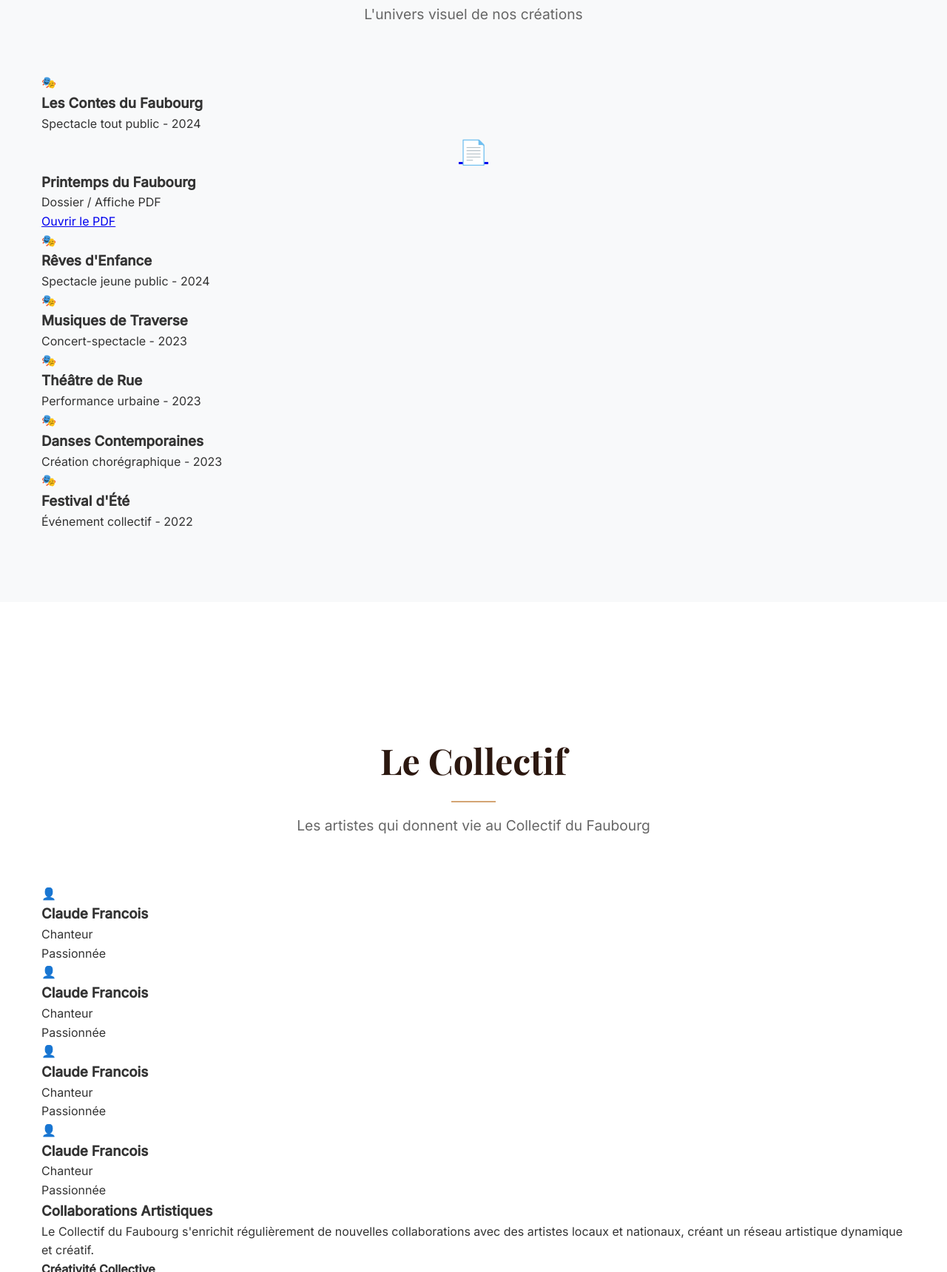
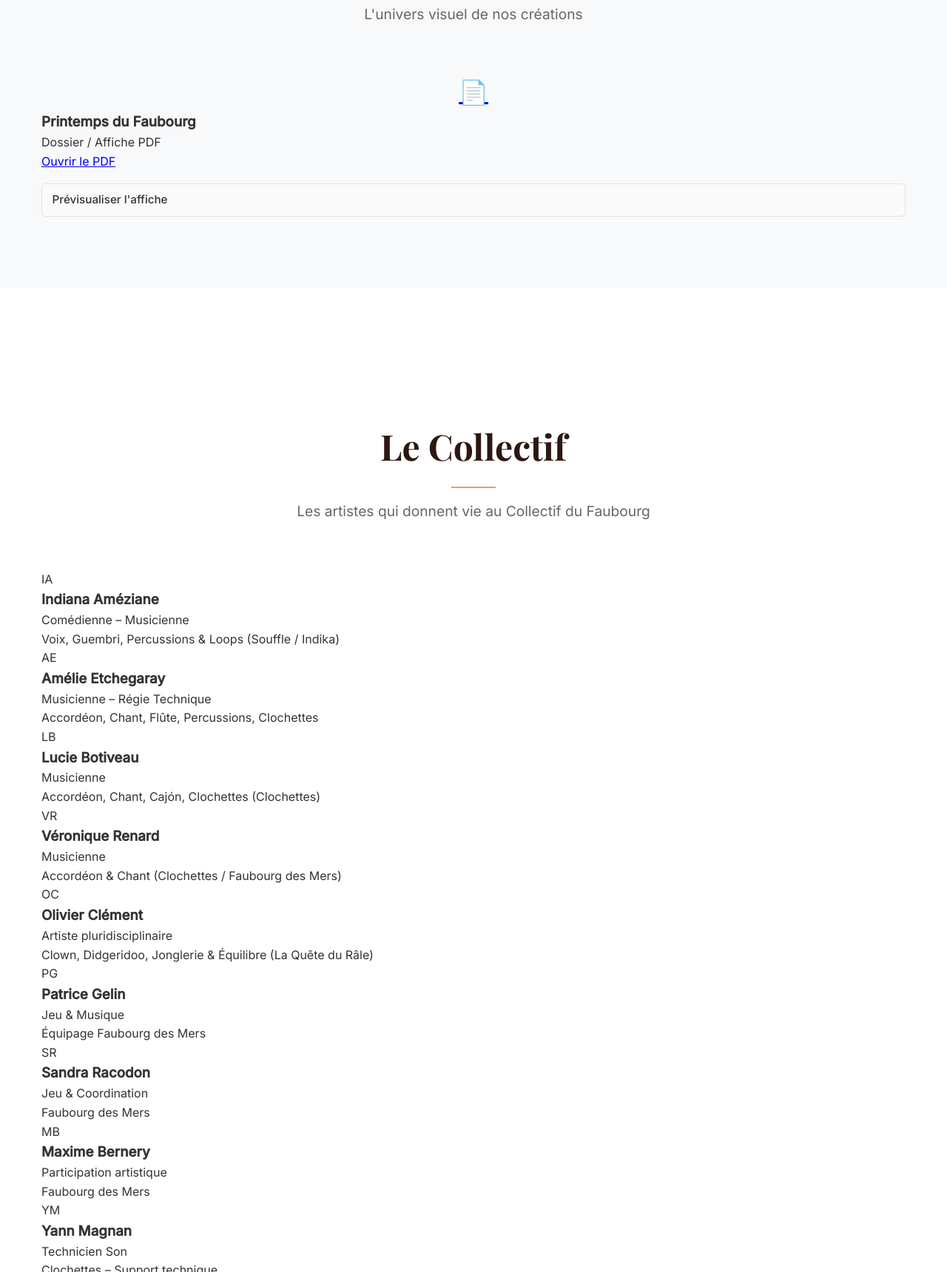
Before and after one commit to Maniok19/collectiffaubourg, a plain HTML site: page frontend/ensemble.html in a window 1280 px wide. Shown: the part 1080-2800 px from the top of the page at 74% size. Drawn offline with nearby package versions, Linux system fonts and the light colour scheme.

Commit message:
Remove logo text from multiple HTML files and add PDF preview styles in styles.css for improved layout and functionality

```diff
--- a/frontend/ensemble.html
+++ b/frontend/ensemble.html
@@ -10,20 +10,15 @@
 </head>
 <body data-page="ensemble">
 <a href="#main-content" class="skip-link">Aller au contenu</a>
-    <!-- Header with artistic navigation -->
 <header class="header">
     <div class="container">
         <a href="index.html" class="logo">
             <img src="public/la_cie_du_faubourg_3_br.gif" alt="Logo" class="logo-image">
         </a>
-
         <nav class="nav">
             <button class="nav-toggle" aria-label="Toggle navigation">
-                    <span></span>
-                    <span></span>
-                    <span></span>
+                <span></span><span></span><span></span>
             </button>
-
             <ul class="nav-list">
                 <li><a href="index.html" class="nav-link">Le Faubourg</a></li>
                 <li><a href="spectacles.html" class="nav-link">Spectacles</a></li>
@@ -36,7 +31,6 @@
     </div>
 </header>
 
-    <!-- Main Content -->
 <main class="main" id="main-content" tabindex="-1">
     <!-- Événements Ponctuels Section -->
     <section id="evenements-ponctuels" class="section section-evenements page-section">
@@ -46,13 +40,10 @@
                 <div class="section-ornament"></div>
                 <p class="section-subtitle">Nos créations et participations exceptionnelles</p>
             </div>
-
             <div class="evenements-grid">
                 <div class="evenement-item">
                     <div class="evenement-date">
-                            <span class="date-day">15</span>
-                            <span class="date-month">Mars</span>
-                            <span class="date-year">2025</span>
+                        <span class="date-day">15</span><span class="date-month">Mars</span><span class="date-year">2025</span>
                     </div>
                     <div class="evenement-content">
                         <h3>Festival de Théâtre de Rue</h3>
@@ -60,12 +51,9 @@
                         <p class="evenement-description">Performance interactive avec le public autour des contes traditionnels revisités.</p>
                     </div>
                 </div>
-
                 <div class="evenement-item">
                     <div class="evenement-date">
-                            <span class="date-day">22</span>
-                            <span class="date-month">Avril</span>
-                            <span class="date-year">2025</span>
+                        <span class="date-day">22</span><span class="date-month">Avril</span><span class="date-year">2025</span>
                     </div>
                     <div class="evenement-content">
                         <h3>Nuit des Musées</h3>
@@ -73,12 +61,9 @@
                         <p class="evenement-description">Création spéciale mêlant théâtre et arts visuels en dialogue avec les œuvres exposées.</p>
                     </div>
                 </div>
-
                 <div class="evenement-item">
                     <div class="evenement-date">
-                            <span class="date-day">10</span>
-                            <span class="date-month">Juin</span>
-                            <span class="date-year">2025</span>
+                        <span class="date-day">10</span><span class="date-month">Juin</span><span class="date-year">2025</span>
                     </div>
                     <div class="evenement-content">
                         <h3>Fête de la Musique</h3>
@@ -98,20 +83,7 @@
                 <div class="section-ornament"></div>
                 <p class="section-subtitle">L'univers visuel de nos créations</p>
             </div>
-
             <div class="affiches-gallery">
-                    <div class="affiche-item">
-                        <div class="affiche-image">
-                            <img src="public/affiches/affiche1.jpg" alt="Affiche spectacle 1" onerror="this.style.display='none'; this.nextElementSibling.style.display='flex';">
-                            <div class="affiche-placeholder" style="display:none;">🎭</div>
-                        </div>
-                        <div class="affiche-info">
-                            <h3>Les Contes du Faubourg</h3>
-                            <p>Spectacle tout public - 2024</p>
-                        </div>
-                    </div>
-
-                    <!-- Nouvelle affiche (PDF) -->
                 <div class="affiche-item">
                     <div class="affiche-image">
                         <a href="public/AFFICHE%20Printemps%20du%20Faubourg.pdf" target="_blank" rel="noopener">
@@ -124,61 +96,16 @@
                         <p>Dossier / Affiche PDF</p>
                         <p><a href="public/AFFICHE%20Printemps%20du%20Faubourg.pdf" target="_blank" rel="noopener">Ouvrir le PDF</a></p>
                     </div>
-                    </div>
-
-                    <div class="affiche-item">
-                        <div class="affiche-image">
-                            <img src="public/affiches/affiche2.jpg" alt="Affiche spectacle 2" onerror="this.style.display='none'; this.nextElementSibling.style.display='flex';">
-                            <div class="affiche-placeholder" style="display:none;">🎭</div>
-                        </div>
-                        <div class="affiche-info">
-                            <h3>Rêves d'Enfance</h3>
-                            <p>Spectacle jeune public - 2024</p>
+                    <details class="pdf-preview-wrapper">
+                        <summary>Prévisualiser l'affiche</summary>
+                        <div class="pdf-preview" role="region" aria-label="Prévisualisation PDF Printemps du Faubourg">
+                            <iframe src="public/AFFICHE%20Printemps%20du%20Faubourg.pdf#zoom=page-width&scrollbar=0&toolbar=0&navpanes=0" title="Affiche Printemps du Faubourg (prévisualisation)" loading="lazy"></iframe>
+                            <div class="pdf-fallback">
+                                Si le PDF ne s'affiche pas,
+                                <a href="public/AFFICHE%20Printemps%20du%20Faubourg.pdf" target="_blank" rel="noopener">cliquez ici pour le télécharger</a>.
                             </div>
                         </div>
-
-                    <div class="affiche-item">
-                        <div class="affiche-image">
-                            <img src="public/affiches/affiche3.jpg" alt="Affiche spectacle 3" onerror="this.style.display='none'; this.nextElementSibling.style.display='flex';">
-                            <div class="affiche-placeholder" style="display:none;">🎭</div>
-                        </div>
-                        <div class="affiche-info">
-                            <h3>Musiques de Traverse</h3>
-                            <p>Concert-spectacle - 2023</p>
-                        </div>
-                    </div>
-
-                    <div class="affiche-item">
-                        <div class="affiche-image">
-                            <img src="public/affiches/affiche4.jpg" alt="Affiche spectacle 4" onerror="this.style.display='none'; this.nextElementSibling.style.display='flex';">
-                            <div class="affiche-placeholder" style="display:none;">🎭</div>
-                        </div>
-                        <div class="affiche-info">
-                            <h3>Théâtre de Rue</h3>
-                            <p>Performance urbaine - 2023</p>
-                        </div>
-                    </div>
-
-                    <div class="affiche-item">
-                        <div class="affiche-image">
-                            <img src="public/affiches/affiche5.jpg" alt="Affiche spectacle 5" onerror="this.style.display='none'; this.nextElementSibling.style.display='flex';">
-                            <div class="affiche-placeholder" style="display:none;">🎭</div>
-                        </div>
-                        <div class="affiche-info">
-                            <h3>Danses Contemporaines</h3>
-                            <p>Création chorégraphique - 2023</p>
-                        </div>
-                    </div>
-
-                    <div class="affiche-item">
-                        <div class="affiche-image">
-                            <img src="public/affiches/affiche6.jpg" alt="Affiche spectacle 6" onerror="this.style.display='none'; this.nextElementSibling.style.display='flex';">
-                            <div class="affiche-placeholder" style="display:none;">🎭</div>
-                        </div>
-                        <div class="affiche-info">
-                            <h3>Festival d'Été</h3>
-                            <p>Événement collectif - 2022</p>
-                        </div>
+                    </details>
                 </div>
             </div>
         </div>
@@ -193,74 +120,153 @@
                 <p class="section-subtitle">Les artistes qui donnent vie au Collectif du Faubourg</p>
             </div>
 
-                <!-- Team Grid -->
             <div class="ensemble-grid">
+                <!-- Indiana Améziane -->
                 <div class="ensemble-item">
                     <div class="member-photo">
-                            <img src="public/ensemble/membre1.jpg" alt="Membre de l'ensemble" onerror="this.style.display='none'; this.nextElementSibling.style.display='block';">
-                            <div class="photo-placeholder" style="display:none;">👤</div>
+                        <img src="public/ensemble/indiana.jpg" alt="Indiana Améziane" loading="lazy" onerror="this.style.display='none'; this.nextElementSibling.style.display='block';">
+                        <div class="photo-placeholder" style="display:none;">IA</div>
                     </div>
                     <div class="member-info">
-                            <h3 class="member-name">Claude Francois</h3>
-                            <p class="member-role">Chanteur</p>
-                            <p class="member-description">Passionnée </p>
+                        <h3 class="member-name">Indiana Améziane</h3>
+                        <p class="member-role">Comédienne – Musicienne</p>
+                        <p class="member-description">Voix, Guembri, Percussions & Loops (Souffle / Indika)</p>
                     </div>
                 </div>
 
+                <!-- Amélie Etchegaray -->
                 <div class="ensemble-item">
                     <div class="member-photo">
-                            <img src="public/ensemble/membre2.jpg" alt="Membre de l'ensemble" onerror="this.style.display='none'; this.nextElementSibling.style.display='block';">
-                            <div class="photo-placeholder" style="display:none;">👤</div>
+                        <img src="public/ensemble/amelie.jpg" alt="Amélie Etchegaray" loading="lazy" onerror="this.style.display='none'; this.nextElementSibling.style.display='block';">
+                        <div class="photo-placeholder" style="display:none;">AE</div>
                     </div>
                     <div class="member-info">
-                            <h3 class="member-name">Claude Francois</h3>
-                            <p class="member-role">Chanteur</p>
-                            <p class="member-description">Passionnée </p>
+                        <h3 class="member-name">Amélie Etchegaray</h3>
+                        <p class="member-role">Musicienne – Régie Technique</p>
+                        <p class="member-description">Accordéon, Chant, Flûte, Percussions, Clochettes</p>
                     </div>
                 </div>
 
+                <!-- Lucie Botiveau -->
                 <div class="ensemble-item">
                     <div class="member-photo">
-                            <img src="public/ensemble/membre3.jpg" alt="Membre de l'ensemble" onerror="this.style.display='none'; this.nextElementSibling.style.display='block';">
-                            <div class="photo-placeholder" style="display:none;">👤</div>
+                        <img src="public/ensemble/lucie.jpg" alt="Lucie Botiveau" loading="lazy" onerror="this.style.display='none'; this.nextElementSibling.style.display='block';">
+                        <div class="photo-placeholder" style="display:none;">LB</div>
                     </div>
                     <div class="member-info">
-                            <h3 class="member-name">Claude Francois</h3>
-                            <p class="member-role">Chanteur</p>
-                            <p class="member-description">Passionnée </p>
+                        <h3 class="member-name">Lucie Botiveau</h3>
+                        <p class="member-role">Musicienne</p>
+                        <p class="member-description">Accordéon, Chant, Cajón, Clochettes (Clochettes)</p>
                     </div>
                 </div>
 
+                <!-- Véronique Renard -->
                 <div class="ensemble-item">
                     <div class="member-photo">
-                            <img src="public/ensemble/membre4.jpg" alt="Membre de l'ensemble" onerror="this.style.display='none'; this.nextElementSibling.style.display='block';">
-                            <div class="photo-placeholder" style="display:none;">👤</div>
+                        <img src="public/ensemble/veronique.jpg" alt="Véronique Renard" loading="lazy" onerror="this.style.display='none'; this.nextElementSibling.style.display='block';">
+                        <div class="photo-placeholder" style="display:none;">VR</div>
                     </div>
                     <div class="member-info">
-                            <h3 class="member-name">Claude Francois</h3>
-                            <p class="member-role">Chanteur</p>
-                            <p class="member-description">Passionnée </p>
+                        <h3 class="member-name">Véronique Renard</h3>
+                        <p class="member-role">Musicienne</p>
+                        <p class="member-description">Accordéon & Chant (Clochettes / Faubourg des Mers)</p>
+                    </div>
+                </div>
+
+                <!-- Olivier Clément -->
+                <div class="ensemble-item">
+                    <div class="member-photo">
+                        <img src="public/ensemble/olivier.jpg" alt="Olivier Clément" loading="lazy" onerror="this.style.display='none'; this.nextElementSibling.style.display='block';">
+                        <div class="photo-placeholder" style="display:none;">OC</div>
+                    </div>
+                    <div class="member-info">
+                        <h3 class="member-name">Olivier Clément</h3>
+                        <p class="member-role">Artiste pluridisciplinaire</p>
+                        <p class="member-description">Clown, Didgeridoo, Jonglerie & Équilibre (La Quête du Râle)</p>
+                    </div>
+                </div>
+
+                <!-- Patrice Gelin -->
+                <div class="ensemble-item">
+                    <div class="member-photo">
+                        <img src="public/ensemble/patrice.jpg" alt="Patrice Gelin" loading="lazy" onerror="this.style.display='none'; this.nextElementSibling.style.display='block';">
+                        <div class="photo-placeholder" style="display:none;">PG</div>
+                    </div>
+                    <div class="member-info">
+                        <h3 class="member-name">Patrice Gelin</h3>
+                        <p class="member-role">Jeu & Musique</p>
+                        <p class="member-description">Équipage Faubourg des Mers</p>
+                    </div>
+                </div>
+
+                <!-- Sandra Racodon -->
+                <div class="ensemble-item">
+                    <div class="member-photo">
+                        <img src="public/ensemble/sandra.jpg" alt="Sandra Racodon" loading="lazy" onerror="this.style.display='none'; this.nextElementSibling.style.display='block';">
+                        <div class="photo-placeholder" style="display:none;">SR</div>
+                    </div>
+                    <div class="member-info">
+                        <h3 class="member-name">Sandra Racodon</h3>
+                        <p class="member-role">Jeu & Coordination</p>
+                        <p class="member-description">Faubourg des Mers</p>
+                    </div>
+                </div>
+
+                <!-- Maxime Bernery -->
+                <div class="ensemble-item">
+                    <div class="member-photo">
+                        <img src="public/ensemble/maxime.jpg" alt="Maxime Bernery" loading="lazy" onerror="this.style.display='none'; this.nextElementSibling.style.display='block';">
+                        <div class="photo-placeholder" style="display:none;">MB</div>
+                    </div>
+                    <div class="member-info">
+                        <h3 class="member-name">Maxime Bernery</h3>
+                        <p class="member-role">Participation artistique</p>
+                        <p class="member-description">Faubourg des Mers</p>
+                    </div>
+                </div>
+
+                <!-- Yann Magnan -->
+                <div class="ensemble-item">
+                    <div class="member-photo">
+                        <img src="public/ensemble/yann.jpg" alt="Yann Magnan" loading="lazy" onerror="this.style.display='none'; this.nextElementSibling.style.display='block';">
+                        <div class="photo-placeholder" style="display:none;">YM</div>
+                    </div>
+                    <div class="member-info">
+                        <h3 class="member-name">Yann Magnan</h3>
+                        <p class="member-role">Technicien Son</p>
+                        <p class="member-description">Clochettes – Support technique</p>
+                    </div>
+                </div>
+
+                <!-- Agnès Dauban -->
+                <div class="ensemble-item">
+                    <div class="member-photo">
+                        <img src="public/ensemble/agnes.jpg" alt="Agnès Dauban" loading="lazy" onerror="this.style.display='none'; this.nextElementSibling.style.display='block';">
+                        <div class="photo-placeholder" style="display:none;">AD</div>
+                    </div>
+                    <div class="member-info">
+                        <h3 class="member-name">Agnès Dauban</h3>
+                        <p class="member-role">Autrice – Récit</p>
+                        <p class="member-description">Collectage & narration (La voix de la terre)</p>
                     </div>
                 </div>
             </div>
 
-                <!-- Collaboration Section -->
             <div class="collaboration-section">
                 <h3>Collaborations Artistiques</h3>
-                    <p>Le Collectif du Faubourg s'enrichit régulièrement de nouvelles collaborations avec des artistes locaux et nationaux, créant un réseau artistique dynamique et créatif.</p>
-
+                <p>Le Collectif du Faubourg s'enrichit de collaborations : illustrateurs, auteurs, régisseurs et artistes invités selon les projets.</p>
                 <div class="values-grid">
                     <div class="value-item">
                         <h4>Créativité Collective</h4>
-                            <p>Chaque création naît d'un processus collaboratif où chaque artiste apporte sa vision et son expertise.</p>
+                        <p>Processus partagé et expérimental au cœur des projets.</p>
                     </div>
                     <div class="value-item">
                         <h4>Transmission</h4>
-                            <p>Nous attachons une grande importance à la transmission de nos savoir-faire aux nouvelles générations.</p>
+                        <p>Actions culturelles & jeunes publics intégrées aux créations.</p>
                     </div>
                     <div class="value-item">
                         <h4>Innovation</h4>
-                            <p>Nous explorons constamment de nouvelles formes d'expression artistique et de narration.</p>
+                        <p>Hybridations des formes : musique, clown, narration, objets.</p>
                     </div>
                 </div>
             </div>
@@ -268,7 +274,6 @@
     </section>
 </main>
 
-    <!-- Footer -->
 <footer class="footer">
     <div class="container">
         <div class="footer-content">
@@ -281,7 +286,6 @@
         </div>
     </div>
 </footer>
-
 <script src="script.js"></script>
 </body>
 </html>
--- a/frontend/styles.css
+++ b/frontend/styles.css
@@ -937,6 +937,74 @@ body {
     margin-bottom: var(--spacing-xs);
 }
 
+/* PDF preview */
+.pdf-preview-wrapper {
+    margin-top: 1rem;
+    font-size: .95rem;
+}
+
+.pdf-preview-wrapper summary {
+    cursor: pointer;
+    padding: .6rem .85rem;
+    background: #fafafa;
+    border: 1px solid #e2e2e2;
+    border-radius: 6px;
+    list-style: none;
+    font-weight: 500;
+    transition: background .25s;
+}
+.pdf-preview-wrapper summary::-webkit-details-marker { display: none; }
+.pdf-preview-wrapper[open] summary {
+    background: #f0ebe5;
+    border-color: #d4c6b4;
+}
+
+.pdf-preview {
+    margin-top: .75rem;
+    position: relative;
+    border: 1px solid #ddd;
+    border-radius: 8px;
+    background: #f5f5f5;
+    overflow: hidden;
+    --ratio: 1.414; /* A-series aspect (approx A4 vertical) */
+    aspect-ratio: 1 / var(--ratio);
+    display: flex;
+    flex-direction: column;
+}
+
+.pdf-preview iframe {
+    width: 100%;
+    height: 100%;
+    border: 0;
+    background: #fff;
+}
+
+.pdf-fallback {
+    padding: .75rem;
+    font-size: .8rem;
+    text-align: center;
+    background: #fff;
+    border-top: 1px solid #eee;
+}
+
+@supports not (aspect-ratio: 1/1) {
+    .pdf-preview {
+        height: 0;
+        padding-bottom: calc(100% * var(--ratio));
+    }
+    .pdf-preview iframe {
+        position: absolute;
+        inset: 0;
+    }
+}
+
+@media (max-width: 600px) {
+    .pdf-preview {
+        aspect-ratio: auto;
+        height: 400px;
+    }
+}
+
 /* Responsive Design */
 @media (max-width: 768px) {
     .nav-toggle {
```
Also changed, not shown: frontend/clochettes.html (+0 -4 lines), frontend/fabriquehistoire.html (+0 -1 lines), frontend/index.html (+0 -4 lines), frontend/jeune-public.html (+0 -4 lines), frontend/souffle.html (+0 -4 lines), frontend/spectacles.html (+0 -4 lines). Lines whose indentation alone changed are shown as unchanged.
